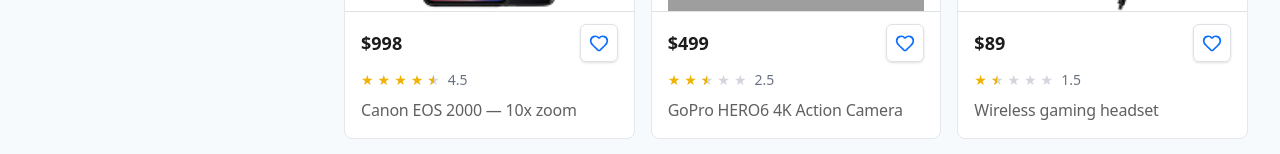
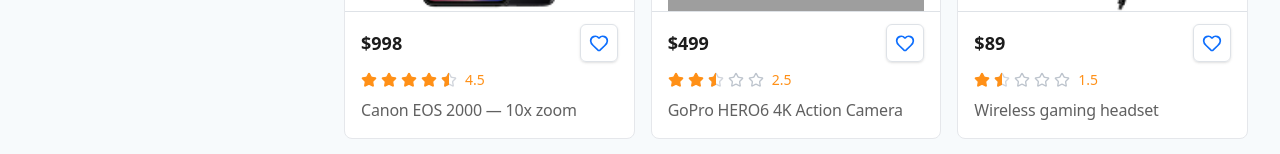
Before and after one commit to m-faizan-adill/ecommerce-fullstack-design-FE, a Next.js app: page /products in a window 1280 px wide. Shown: the part 421-575 px from the top of the page. Built offline with nearby package versions, Linux system fonts and the light colour scheme; grey boxes are pictures that could not be loaded.

Commit message:
refactor(product-card): use reusable Rating component

```diff
--- a/src/shared/components/ProductCard.tsx
+++ b/src/shared/components/ProductCard.tsx
@@ -2,6 +2,7 @@
 
 import { Product } from '@/types/index'
 import { FavoriteButton } from "@/features/products/components/FavoriteButton";
+import Rating from "@/components/ui/Rating";
 
 interface ProductCardProps {
   product: Product;
@@ -10,11 +11,6 @@
 
 export default function ProductCard(props: ProductCardProps) {
   const { product, isFavorite } = props;
-  const rating = product.rating;
-
-  const fullStars = Math.floor(rating);
-  const hasHalfStar = rating % 1 >= 0.5;
-  const emptyStars = 5 - fullStars - (hasHalfStar ? 1 : 0);
 
   return (
     <div className="bg-white border border-gray-200 rounded-lg p-4 w-full max-w-sm">
@@ -46,54 +42,12 @@
           )}
         </div>
 
-        {/* <button onClick={onWishlist} className="border border-[#DEE2E7] shadow-sm rounded-md p-2 hover:bg-gray-100">
-          <Heart size={16} className={cn(
-            "w-5 h-5",
-            isFavorite ? "fill-blue-500 text-blue-500" : "text-[#0D6EFD]"
-          )} />
-        </button> */}
-        <FavoriteButton productId={product.id}  initialFavorited={isFavorite} />
-        {/* <Button
-          variant="ghost"
-          shape="icon"
-          size="md"
-          onClick={onWishlist}
-          className="border border-[#DEE2E7] shadow-sm hover:bg-gray-100"
-        >
-          <Heart
-            size={16}
-            className={cn(
-              "w-5 h-5",
-              isFavorite
-                ? "fill-blue-500 text-blue-500"
-                : "text-[#0D6EFD]"
-            )}
-          />
-        </Button> */}
+        <FavoriteButton productId={product.id} initialFavorited={isFavorite} />
       </div>
 
       {/* Rating */}
       <div className="flex items-center gap-1 text-sm mb-2">
-        {/* Full Stars */}
-        {[...Array(fullStars)].map((_, i) => (
-          <span key={`full-${i}`} className="text-yellow-500">★</span>
-        ))}
-
-        {/* Half Star */}
-        {hasHalfStar && (
-          <span className="relative inline-block">
-            <span className="text-gray-300">★</span>
-            <span className="absolute left-0 top-0 w-1/2 overflow-hidden text-yellow-500">
-              ★
-            </span>
-          </span>
-        )}
-        {/* Empty Stars */}
-        {[...Array(emptyStars)].map((_, i) => (
-          <span key={`empty-${i}`} className="text-gray-300">★</span>
-        ))}
-
-        <span className="text-gray-500 ml-1">{rating}</span>
+        <Rating rating={product.rating} />
       </div>
       {/* Title */}
       <p className="font-sans font-normal text-base leading-6 tracking-[-0.2px] text-[#606060]">
```
